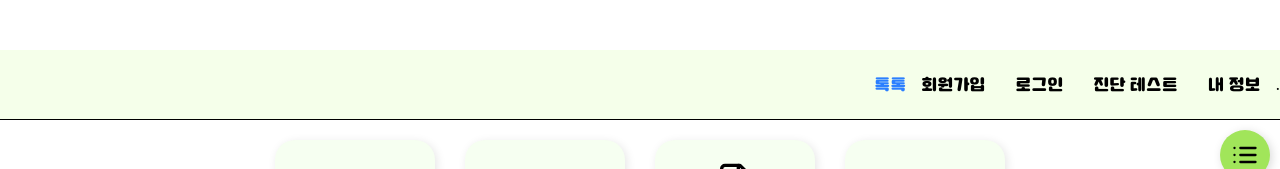
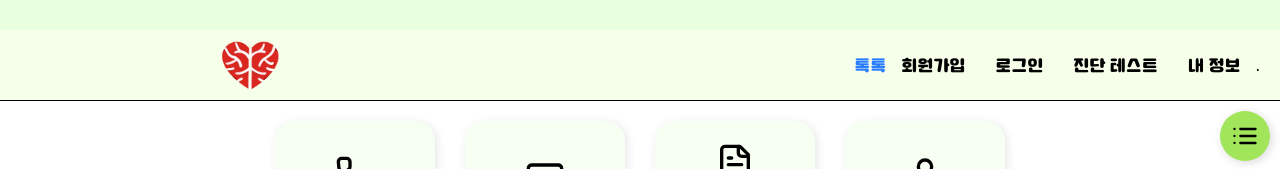
Before and after one commit to yooniqlo-kim/TalkTalkCare, a React (Vite) app in the folder frontend/vite-project/: page / in a window 1280 px wide. Shown: the top 169 px of the page. Built offline with nearby package versions, Linux system fonts and the light colour scheme.

Commit message:
fix:css수정

```diff
--- a/frontend/vite-project/src/components/layout/Navbar.tsx
+++ b/frontend/vite-project/src/components/layout/Navbar.tsx
@@ -8,13 +8,14 @@ const Navbar: React.FC = () => {
  return (
    <nav className="navbar">
      <div className="navbar-top"
-     style={{backgroundColor: 'white'}}>
+     style={{backgroundColor: '#e8ffe0'}}>
        <div className="navbar-logo">
          <Header />
        </div>
      </div>
      <div className="navbar-middle"
      style={{backgroundColor: '#F5FFEA'}}>
+      <img src="/images/logo.png" alt="로고" className='logo-image'/>
        <div className="navbar-menu">
        <Link to="/talktalk" className="text-blue-500 hover:text-blue-700 font-medium">톡톡</Link>
          <Link to="/sign-up" className="navbar-link">회원가입</Link>
--- a/frontend/vite-project/src/styles/components/Navbar.css
+++ b/frontend/vite-project/src/styles/components/Navbar.css
@@ -7,27 +7,30 @@
   /* background-color: black; */
   box-shadow: 0 2px 4px rgba(186, 100, 100, 0.1);
   border-bottom: 1px solid #000;
-  height: 120px;
+  /* height: 120px; */
 }
 .navbar-top {
   /* padding: 20px; */
   box-shadow: 0 2px 4px rgba(186, 47, 47, 0.1);
   width: 100%;
-  height: 50px;
+  height: 30px;
 }
 
 .navbar-middle {
   display: flex;
   align-items: center;
-  justify-content: flex-end;
+  justify-content: space-between;
   width: 100%;
   height: 70px;
+  padding: 0 20px;
 }
 
 .navbar-list {
   display: flex;
+  justify-content: flex-end; /* 오른쪽 정렬 */
+  align-items: center;
+  gap: 20px; /* 메뉴 항목 사이의 간격 */
   list-style: none;
-  margin: 0;
   padding: 0;
 }
 
@@ -43,6 +46,18 @@
   transition: background-color 0.3s;
 }
 
+.logo-image {
+  margin-left: 200px;
+  width: 60px;
+  height: auto;
+  transition: transform 0.3s ease;
+}
+
+.logo-image:hover {
+  transform: scale(1.1);
+}
+
+
 /* .navbar-link:hover {
   background-color: #e9ecef;
   color: #212529;
```
